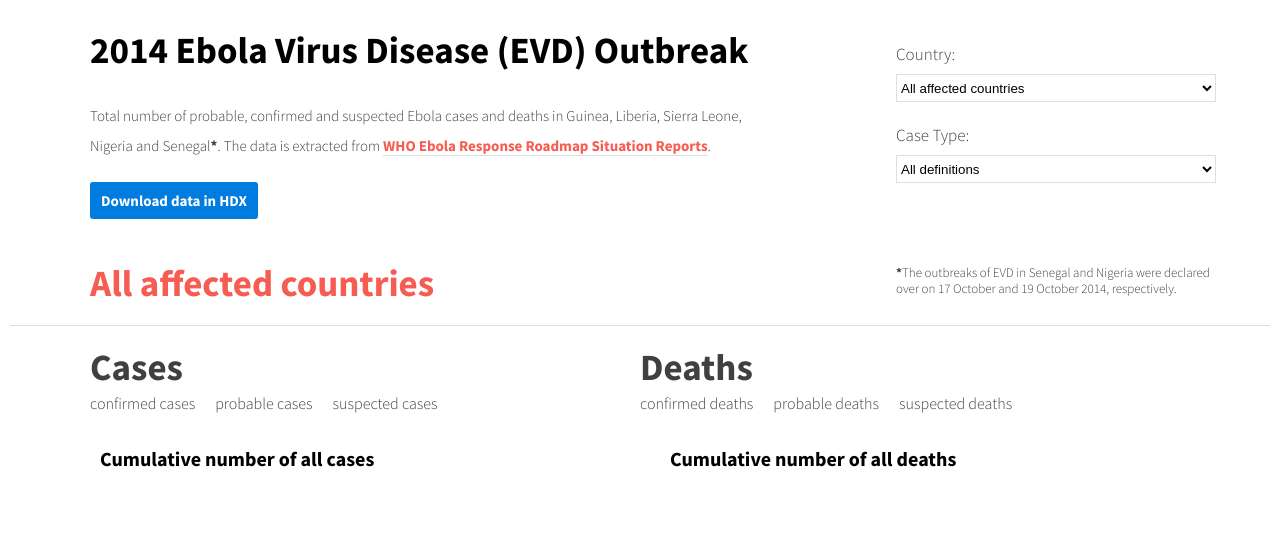
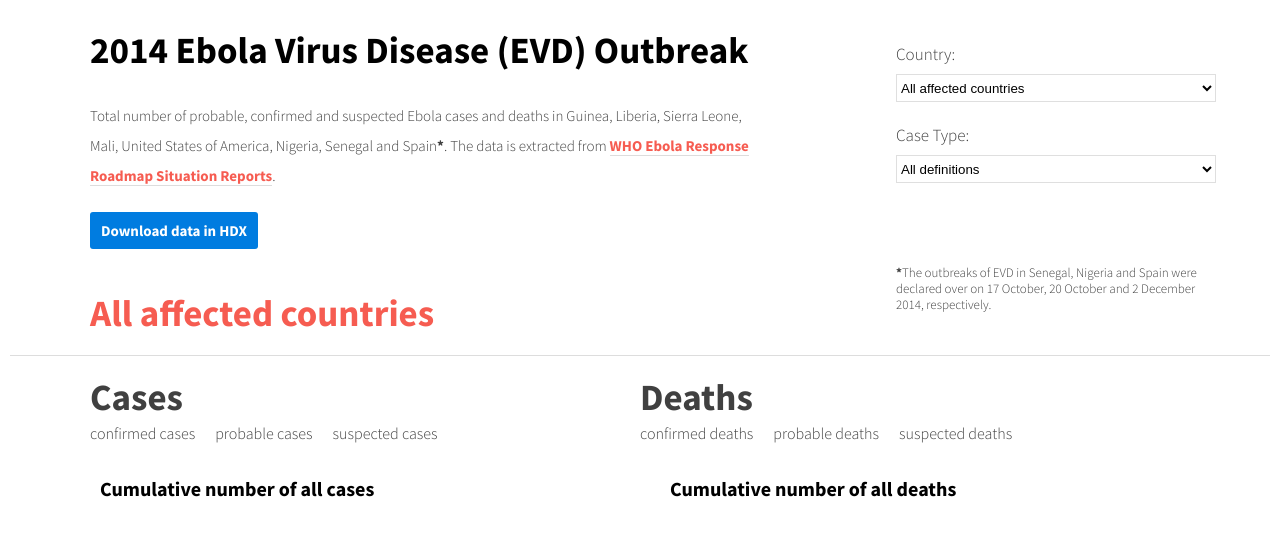
Before and after one commit to OCHA-DAP/hdxviz-ebola-cases-total, a plain HTML site: page index.html in a window 1280 px wide. Drawn offline with Linux system fonts and the light colour scheme; no server answers.

Commit message:
Update EVD free countries

```diff
--- a/index.html
+++ b/index.html
@@ -60,7 +60,7 @@
         			<h1><strong>2014 Ebola Virus Disease (EVD) Outbreak</strong></h1>
 
                 <div class="ten columns" style="padding-left: 0px; padding-top: 30px;">
-                    <p>Total number of probable, confirmed and suspected Ebola cases and deaths in Guinea, Liberia, Sierra Leone, Nigeria and Senegal<strong>*</strong>. The data is extracted from <a href="http://www.who.int/csr/disease/ebola/situation-reports/en/" target="_blank">WHO Ebola Response Roadmap Situation Reports</a>.</p>
+                    <p>Total number of probable, confirmed and suspected Ebola cases and deaths in Guinea, Liberia, Sierra Leone, Mali, United States of America, Nigeria, Senegal and Spain<strong>*</strong>. The data is extracted from <a href="http://www.who.int/csr/disease/ebola/situation-reports/en/" target="_blank">WHO Ebola Response Roadmap Situation Reports</a>.</p>
 
                     <a href="https://data.hdx.rwlabs.org/dataset/ebola-cases-2014" class="btn btn-default" style="float:left;" target="_blank">Download data in HDX</a>
                 </div>
@@ -87,7 +87,7 @@
                                 <select id="caseTypeSelect" ng-model="selectedCaseType" ng-required ng-change="onChartOptionsChanged()" ng-options="caseType.id as caseType.name for caseType in caseTypes">
                                 </select>
                             </div>
-                            <div class="footnote"><strong>*</strong>The outbreaks of EVD in Senegal and Nigeria were declared over on 17 October and 19 October 2014, respectively.</div>
+                            <div class="footnote"><strong>*</strong>The outbreaks of EVD in Senegal, Nigeria and Spain were declared over on 17 October, 20 October and 2 December 2014, respectively.</div>
                         </div>
                     </form>
         		</div>
```
